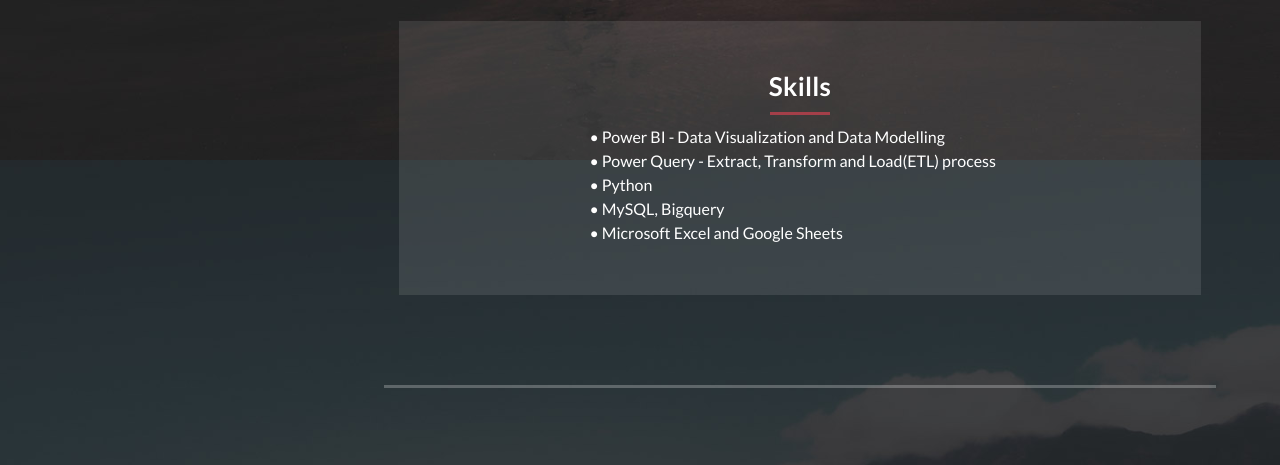
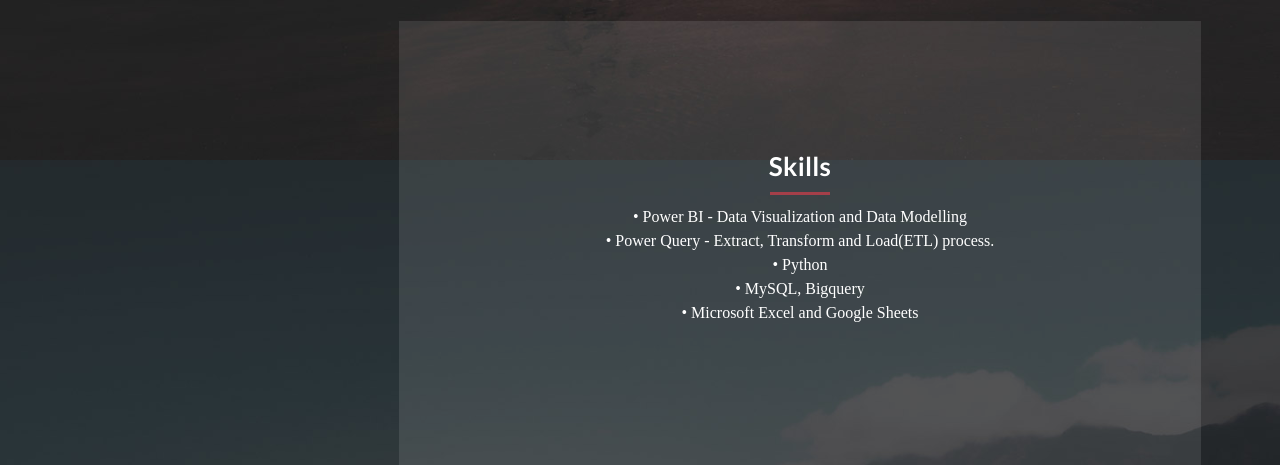
Before and after one commit to Abishek-Suresh/My-Porfolio-Website, a plain HTML site: page index.html in a window 1280 px wide. Shown: the part 1440-1905 px from the top of the page. Drawn offline with Linux system fonts and the light colour scheme.

Commit message:
Update index.html

```diff
--- a/index.html
+++ b/index.html
@@ -85,7 +85,7 @@ https://templatemo.com/tm-531-reflux
             <h2>Welcome to my Portfolio</h2>
             <div class="line-dec"></div>
             <span style="font-family: 'Courier New', Courier, monospace;"
-              >Hi, my name is Abishek S and I'm an Analyst, especially focused on Visualization and Reporting.
+              >Hi, my name is Abishek S and I'm an Analyst, especially focussed on Visualization and Reporting.
             </span>
           </div>
           <div class="left-image-post">
@@ -148,19 +148,16 @@ https://templatemo.com/tm-531-reflux
           <div class="row">
             <div class="col-lg-12">
               <div class="service-item">
-               <div class="hi" style="text-align: center;">
+                <div class="section-heading">
                     <h4>Skills</h4>
-                  <div style="width: 60px; height: 3px; background-color: #a43f49; margin: 10px auto;"></div>
-                   <ul style="    margin-left: 20%; display: flex;
-  justify-content: center;
-  flex-direction: column;
-  text-align: justify;">
-    <li>• Power BI - Data Visualization and Data Modelling</li>
-    <li>• Power Query - Extract, Transform and Load(ETL) process</li>
-    <li>• Python</li>
-    <li>• MySQL, Bigquery</li>
-    <li>• Microsoft Excel and Google Sheets</li>
-  </ul>
+                  <div class="line-dec"></div>
+                  <p style="font-family: Avanta Garde">
+                    • Power BI - Data Visualization and Data Modelling<br>
+                    • Power Query - Extract, Transform and Load(ETL) process.<br>
+                    • Python <br>
+                    • MySQL, Bigquery<br>
+                    • Microsoft Excel and Google Sheets<br>
+                  </p>
                   </div>
                 </div>
             </div>
```
